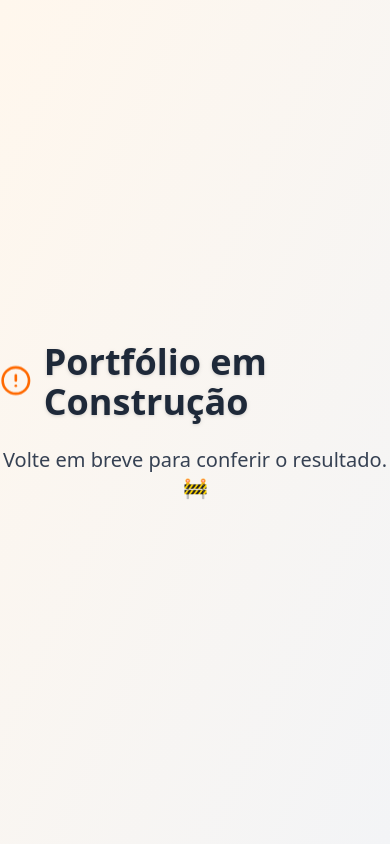
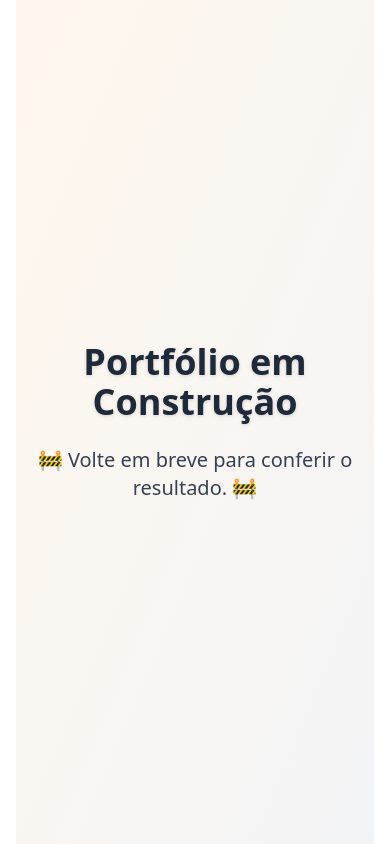
Before and after one commit to Maia-th/Portfolio, a Next.js app: page / in a window 390 px wide. Built offline with nearby package versions, Linux system fonts and the light colour scheme.

Commit message:
fix template mobile

```diff
--- a/src/app/page.tsx
+++ b/src/app/page.tsx
@@ -3,15 +3,15 @@
 
 const App: React.FC = () => {
   return (
-    <div className="flex flex-col items-center justify-center min-h-screen bg-gradient-to-br from-orange-50 to-gray-100">
+    <div className="flex flex-col items-center justify-center min-h-screen bg-gradient-to-br from-orange-50 to-gray-100 mx-4 text-center">
       <div className="flex items-center space-x-3 mb-6">
-        <CircleAlert className="size-10 text-orange-500 animate-bounce" />
+        <CircleAlert className="size-10 text-orange-500 animate-bounce hidden sm:block" />
         <h1 className="text-4xl font-extrabold text-gray-800 drop-shadow">
           Portfólio em Construção
         </h1>
       </div>
       <p className="text-gray-700 text-xl text-center max-w-md">
-        Volte em breve para conferir o resultado. 🚧
+        🚧 Volte em breve para conferir o resultado. 🚧
       </p>
     </div>
   );
```
